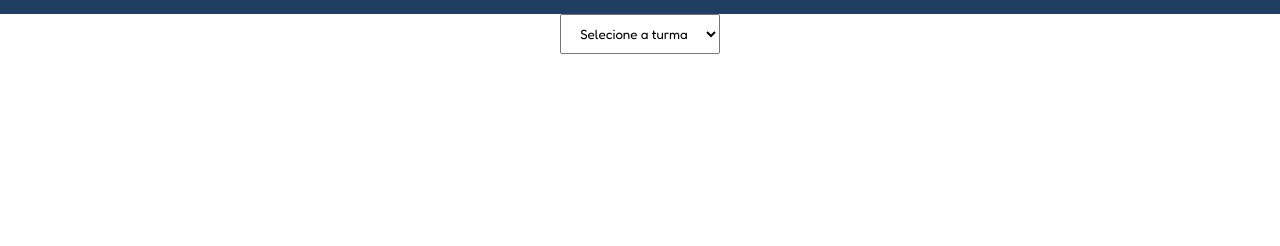
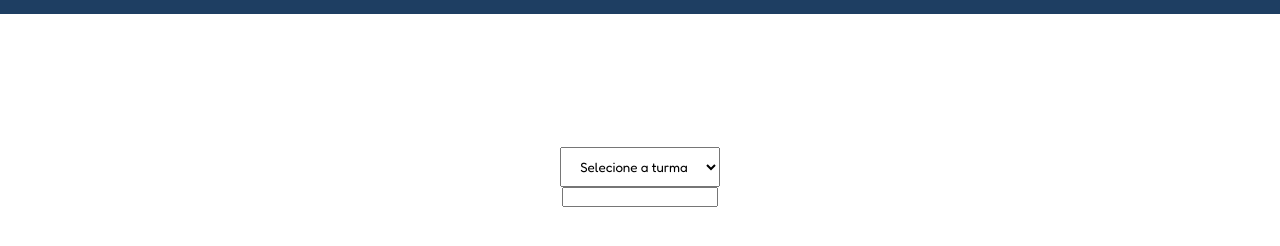
Before and after one commit to DevLeonardoK/quantofalta, a plain HTML site: page index.html in a window 1280 px wide. Shown: the part 50-296 px from the top of the page. Drawn offline with Linux system fonts and the light colour scheme.

Commit message:
test number keyboard

```diff
--- a/index.html
+++ b/index.html
@@ -19,10 +19,13 @@
     <section class="body-complete">
       <select name="turma" id="turma">
         <option value="#">Selecione a turma</option>
-        <option value="23">23</option>
+        <option value="23n">23 - PADRÃO</option>
+        <option value="23t1">23 - TRILHA 1</option>
+        <option value="23t2">23 - TRILHA 2</option>
         <option value="22">22</option>
         <option value="21">21</option>
       </select>
+      <input type="number" name="nota1" id="nota1" />
     </section>
   </body>
 </html>
--- a/sass/styles.sass
+++ b/sass/styles.sass
@@ -10,6 +10,7 @@
     align-items: center
     width: 100vw
     select
+        margin-top: 10em
         width: 12em
         text-align: center
         height: 3em
```
Also changed, not shown: styles/styles.css, 1 other file.
